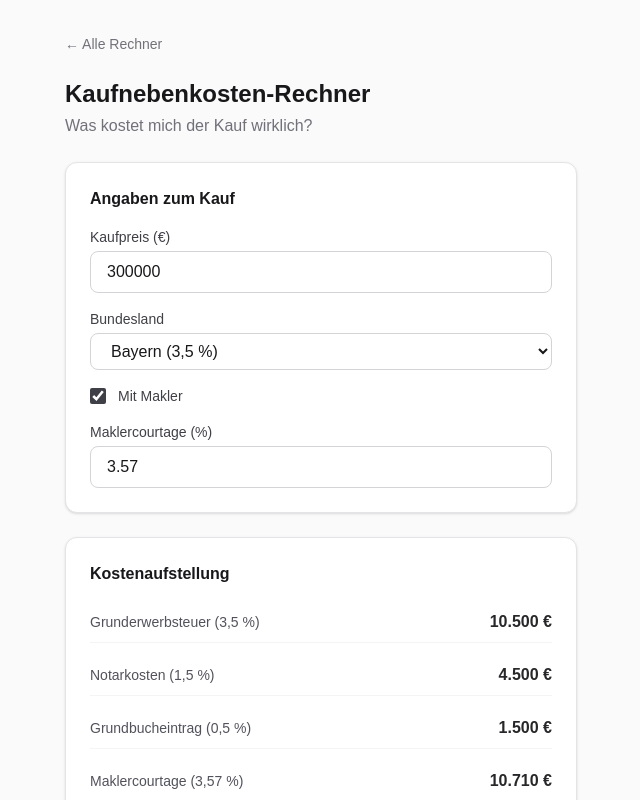
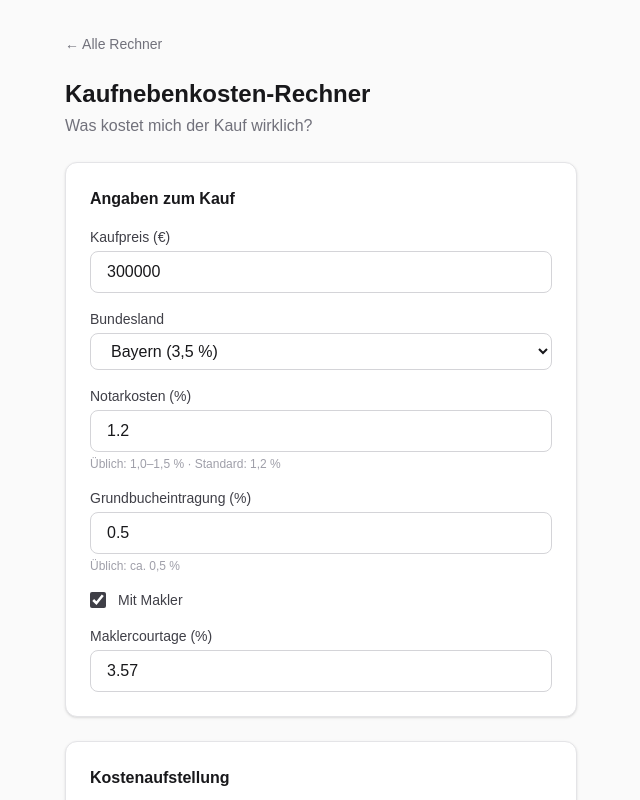
Before and after one commit to myimmohub/myimmohub, a Next.js app: page /tools/kaufnebenkosten in a window 1280 px wide. Shown: the top 800 px of the page, without its empty margins (319-959 px from the left). Built offline with nearby package versions, Linux system fonts and the light colour scheme.

Commit message:
feat: Notar- und Grundbuchkosten manuell anpassbar im Kaufnebenkosten-Rechner

```diff
--- a/app/tools/kaufnebenkosten/page.tsx
+++ b/app/tools/kaufnebenkosten/page.tsx
@@ -35,6 +35,8 @@ const bundeslaender = Object.keys(grunderwerbsteuer).sort((a, b) => a.localeComp
 export default function KaufnebenkostenRechner() {
   const [kaufpreis, setKaufpreis] = useState<string>("300000");
   const [bundesland, setBundesland] = useState<string>("Bayern");
+  const [notarPct, setNotarPct] = useState<string>("1.2");
+  const [grundbuchPct, setGrundbuchPct] = useState<string>("0.5");
   const [mitMakler, setMitMakler] = useState<boolean>(true);
   const [maklercourtage, setMaklercourtage] = useState<string>("3.57");
 
@@ -44,8 +46,8 @@ export default function KaufnebenkostenRechner() {
 
     const gewSatz = grunderwerbsteuer[bundesland] ?? 3.5;
     const grunderwerbsteuerBetrag = (kp * gewSatz) / 100;
-    const notarkosten = kp * 0.015;
-    const grundbuch = kp * 0.005;
+    const notarkosten = (kp * parseFloat(notarPct || "0")) / 100;
+    const grundbuch = (kp * parseFloat(grundbuchPct || "0")) / 100;
     const makler = mitMakler ? (kp * parseFloat(maklercourtage || "0")) / 100 : 0;
 
     const gesamtNebenkosten = grunderwerbsteuerBetrag + notarkosten + grundbuch + makler;
@@ -64,7 +66,7 @@ export default function KaufnebenkostenRechner() {
       gesamtInvestition,
       nebenkostenPct,
     };
-  }, [kaufpreis, bundesland, mitMakler, maklercourtage]);
+  }, [kaufpreis, bundesland, notarPct, grundbuchPct, mitMakler, maklercourtage]);
 
   const inputClass =
     "w-full rounded-lg border border-zinc-300 dark:border-zinc-600 bg-white dark:bg-zinc-800 px-4 py-2 text-zinc-900 dark:text-zinc-100 focus:outline-none focus:ring-2 focus:ring-zinc-400 dark:focus:ring-zinc-500";
@@ -118,6 +120,34 @@ export default function KaufnebenkostenRechner() {
                 ))}
               </select>
             </div>
+            <div>
+              <label className={labelClass}>Notarkosten (%)</label>
+              <input
+                type="number"
+                min="0"
+                max="5"
+                step="0.1"
+                value={notarPct}
+                onChange={(e) => setNotarPct(e.target.value)}
+                className={inputClass}
+                placeholder="z. B. 1.2"
+              />
+              <p className="mt-1 text-xs text-zinc-400 dark:text-zinc-500">Üblich: 1,0–1,5 % · Standard: 1,2 %</p>
+            </div>
+            <div>
+              <label className={labelClass}>Grundbucheintragung (%)</label>
+              <input
+                type="number"
+                min="0"
+                max="3"
+                step="0.1"
+                value={grundbuchPct}
+                onChange={(e) => setGrundbuchPct(e.target.value)}
+                className={inputClass}
+                placeholder="z. B. 0.5"
+              />
+              <p className="mt-1 text-xs text-zinc-400 dark:text-zinc-500">Üblich: ca. 0,5 %</p>
+            </div>
             <div className="flex items-center gap-3">
               <input
                 type="checkbox"
@@ -161,13 +191,13 @@ export default function KaufnebenkostenRechner() {
                 </span>
               </div>
               <div className="flex items-center justify-between py-2 border-b border-zinc-100 dark:border-zinc-700">
-                <span className="text-sm text-zinc-600 dark:text-zinc-400">Notarkosten (1,5 %)</span>
+                <span className="text-sm text-zinc-600 dark:text-zinc-400">Notarkosten ({formatPercent(parseFloat(notarPct || "0"), 1)})</span>
                 <span className="text-base font-semibold text-zinc-800 dark:text-zinc-200">
                   {formatEuro(result.notarkosten)}
                 </span>
               </div>
               <div className="flex items-center justify-between py-2 border-b border-zinc-100 dark:border-zinc-700">
-                <span className="text-sm text-zinc-600 dark:text-zinc-400">Grundbucheintrag (0,5 %)</span>
+                <span className="text-sm text-zinc-600 dark:text-zinc-400">Grundbucheintragung ({formatPercent(parseFloat(grundbuchPct || "0"), 1)})</span>
                 <span className="text-base font-semibold text-zinc-800 dark:text-zinc-200">
                   {formatEuro(result.grundbuch)}
                 </span>
```
